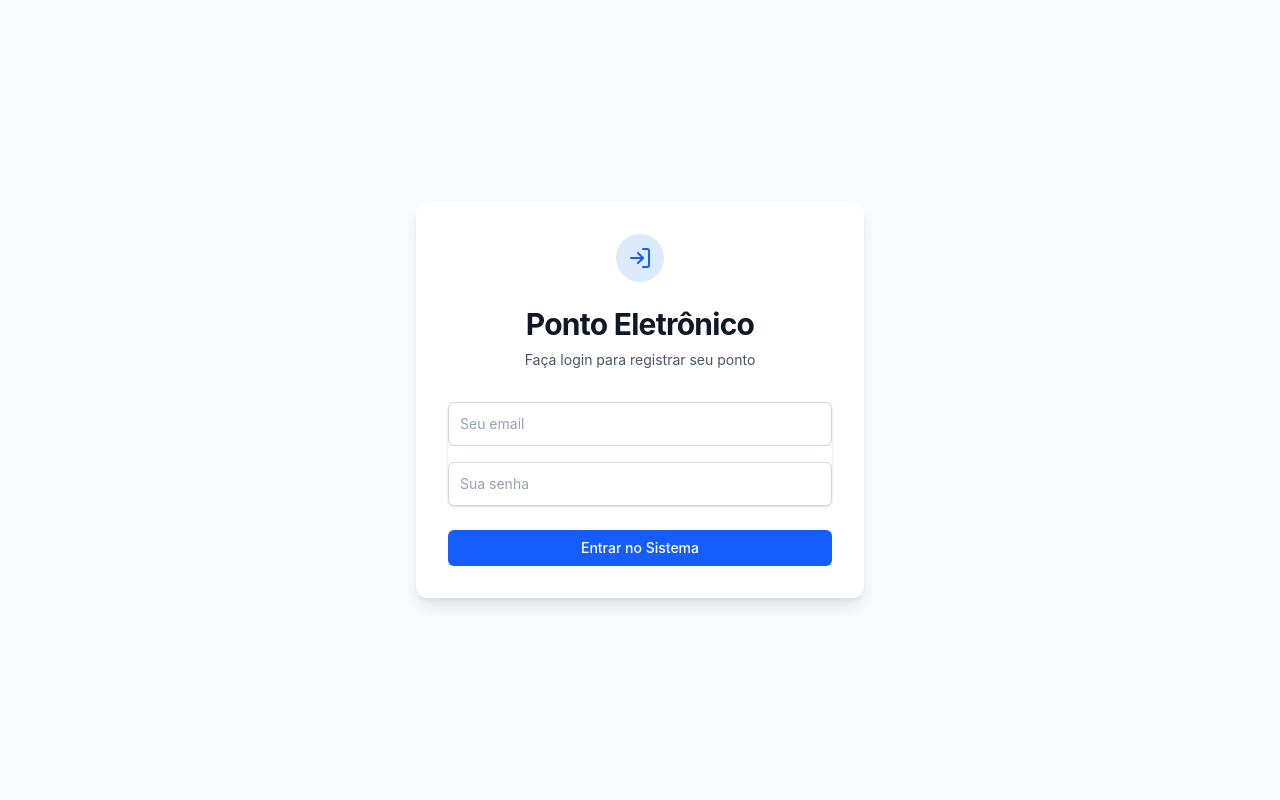
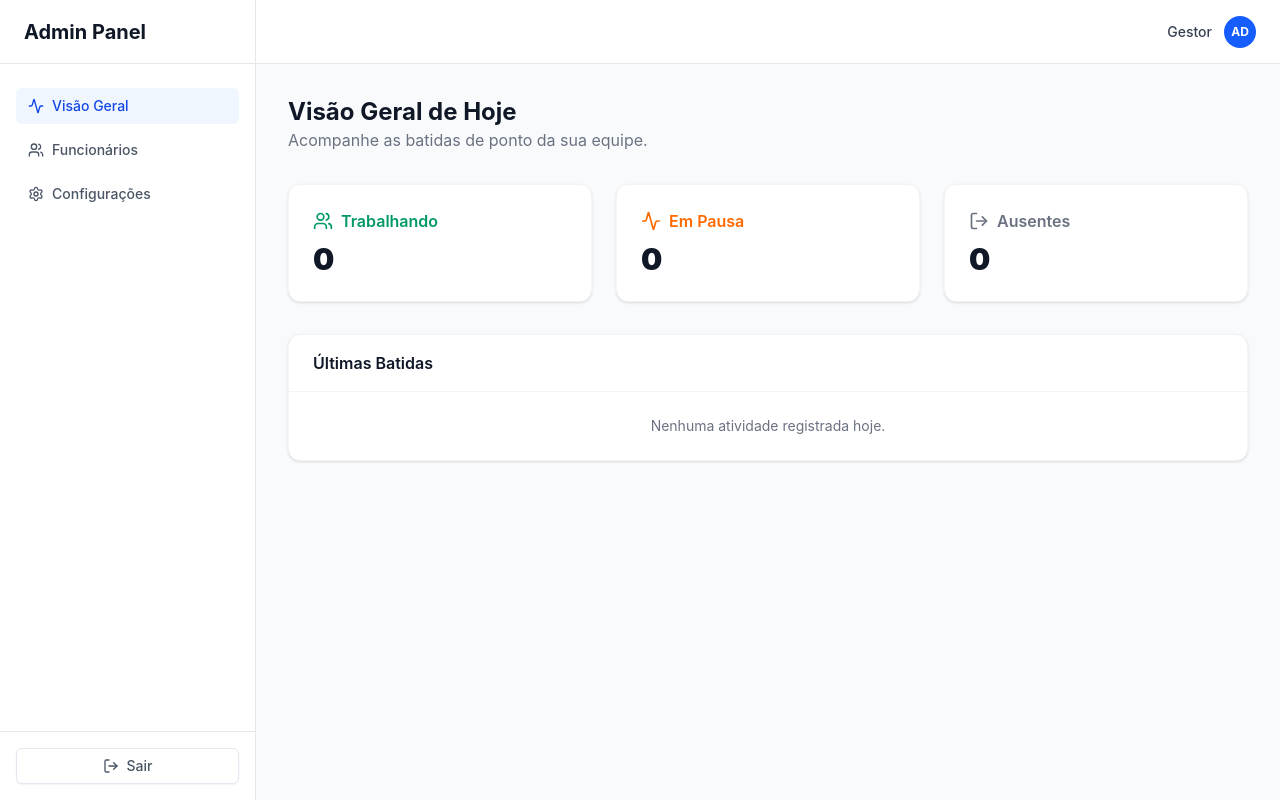
Before and after one commit to BriaNvmE03/ponto_eletronico, a React (Vite) app: page /admin in a window 1280 px wide. Before the commit this address led to /login. Built offline with nearby package versions, Linux system fonts and the light colour scheme; no server answers.

Commit message:
feat: integração do login com supabase, correção de dependências e menu do dashboard

```diff
--- a/package.json
+++ b/package.json
@@ -10,8 +10,10 @@
     "preview": "vite preview"
   },
   "dependencies": {
+    "@radix-ui/react-slot": "^1.3.3",
     "@supabase/supabase-js": "^2.116.0",
     "@tailwindcss/vite": "^4.3.3",
+    "class-variance-authority": "^0.7.1",
     "clsx": "^2.1.1",
     "cn": "^0.3.2",
     "date-fns": "^4.4.0",
--- a/src/App.tsx
+++ b/src/App.tsx
@@ -1,6 +1,7 @@
 import { BrowserRouter as Router, Routes, Route, Navigate } from "react-router-dom"
 import { Login } from "./pages/Login"
 import { AppDashboard } from "./pages/AppDashboard"
+import { AdminDashboard } from "./pages/AdminDashboard"
 
 function App() {
   return (
@@ -8,6 +9,7 @@ function App() {
       <Routes>
         <Route path="/login" element={<Login />} />
         <Route path="/app" element={<AppDashboard />} />
+        <Route path="/admin" element={<AdminDashboard />} />
         {/* Fallback route */}
         <Route path="*" element={<Navigate to="/login" replace />} />
       </Routes>
--- a/src/components/ui/button.tsx
+++ b/src/components/ui/button.tsx
@@ -1,7 +1,7 @@
 import * as React from "react"
 import { cva, type VariantProps } from "class-variance-authority"
-import { cn } from "cn"
-import { Slot } from "radix-ui"
+import { cn } from "@/lib/utils"
+import { Slot } from "@radix-ui/react-slot"
 
 const buttonVariants = cva(
   "inline-flex shrink-0 items-center justify-center gap-2 rounded-md text-sm font-medium whitespace-nowrap transition-all outline-none focus-visible:border-ring focus-visible:ring-[3px] focus-visible:ring-ring/50 disabled:pointer-events-none disabled:opacity-50 aria-invalid:border-destructive aria-invalid:ring-destructive/20 dark:aria-invalid:ring-destructive/40 [&_svg]:pointer-events-none [&_svg]:shrink-0 [&_svg:not([class*='size-'])]:size-4",
--- /dev/null
+++ b/src/pages/AdminDashboard.tsx
@@ -0,0 +1,102 @@
+import { Button } from "@/components/ui/button";
+import { LogOut, Users, Settings, Activity } from "lucide-react";
+import { useNavigate } from "react-router-dom";
+import { supabase } from "@/lib/supabase";
+
+export function AdminDashboard() {
+  const navigate = useNavigate();
+
+  const handleLogout = async () => {
+    await supabase.auth.signOut();
+    navigate("/login");
+  };
+
+  return (
+    <div className="min-h-screen bg-gray-50 flex">
+      {/* Sidebar (Admin Menu) */}
+      <aside className="w-64 bg-white border-r border-gray-200 hidden md:flex flex-col">
+        <div className="h-16 flex items-center px-6 border-b border-gray-200">
+          <h1 className="text-xl font-bold text-gray-900">Admin Panel</h1>
+        </div>
+        <nav className="flex-1 px-4 py-6 space-y-2">
+          <Button variant="ghost" className="w-full justify-start gap-2 bg-blue-50 text-blue-700">
+            <Activity className="h-5 w-5" />
+            Visão Geral
+          </Button>
+          <Button variant="ghost" className="w-full justify-start gap-2 text-gray-600">
+            <Users className="h-5 w-5" />
+            Funcionários
+          </Button>
+          <Button variant="ghost" className="w-full justify-start gap-2 text-gray-600">
+            <Settings className="h-5 w-5" />
+            Configurações
+          </Button>
+        </nav>
+        <div className="p-4 border-t border-gray-200">
+          <Button variant="outline" className="w-full justify-center gap-2 text-gray-600" onClick={handleLogout}>
+            <LogOut className="h-5 w-5" />
+            Sair
+          </Button>
+        </div>
+      </aside>
+
+      {/* Main Content */}
+      <main className="flex-1">
+        <header className="h-16 bg-white border-b border-gray-200 flex items-center px-6 justify-between md:justify-end">
+          <h1 className="text-xl font-bold text-gray-900 md:hidden">Admin Panel</h1>
+          <div className="flex items-center gap-3">
+            <span className="text-sm font-medium text-gray-700">Gestor</span>
+            <div className="h-8 w-8 rounded-full bg-blue-600 flex items-center justify-center text-white font-bold text-xs">
+              AD
+            </div>
+          </div>
+        </header>
+
+        <div className="p-6 md:p-8">
+          <div className="mb-8">
+            <h2 className="text-2xl font-bold text-gray-900">Visão Geral de Hoje</h2>
+            <p className="text-gray-500">Acompanhe as batidas de ponto da sua equipe.</p>
+          </div>
+
+          {/* Cards */}
+          <div className="grid grid-cols-1 gap-6 sm:grid-cols-2 lg:grid-cols-3">
+            <div className="bg-white rounded-xl shadow-sm border border-gray-100 p-6">
+              <div className="flex items-center text-emerald-600 mb-2">
+                <Users className="h-5 w-5 mr-2" />
+                <h3 className="font-semibold">Trabalhando</h3>
+              </div>
+              <p className="text-3xl font-black text-gray-900">0</p>
+            </div>
+
+            <div className="bg-white rounded-xl shadow-sm border border-gray-100 p-6">
+              <div className="flex items-center text-orange-500 mb-2">
+                <Activity className="h-5 w-5 mr-2" />
+                <h3 className="font-semibold">Em Pausa</h3>
+              </div>
+              <p className="text-3xl font-black text-gray-900">0</p>
+            </div>
+
+            <div className="bg-white rounded-xl shadow-sm border border-gray-100 p-6">
+              <div className="flex items-center text-gray-500 mb-2">
+                <LogOut className="h-5 w-5 mr-2" />
+                <h3 className="font-semibold">Ausentes</h3>
+              </div>
+              <p className="text-3xl font-black text-gray-900">0</p>
+            </div>
+          </div>
+
+          {/* Recent Activity Table Placeholder */}
+          <div className="mt-8 bg-white rounded-xl shadow-sm border border-gray-100 overflow-hidden">
+            <div className="px-6 py-4 border-b border-gray-100">
+              <h3 className="font-semibold text-gray-900">Últimas Batidas</h3>
+            </div>
+            <div className="p-6 text-center text-gray-500 text-sm">
+              Nenhuma atividade registrada hoje.
+            </div>
+          </div>
+
+        </div>
+      </main>
+    </div>
+  );
+}
--- a/src/pages/AppDashboard.tsx
+++ b/src/pages/AppDashboard.tsx
@@ -3,14 +3,32 @@ import { Button } from "@/components/ui/button";
 import { LogOut, MapPin, Clock, Coffee, Play } from "lucide-react";
 import { format } from "date-fns";
 import { ptBR } from "date-fns/locale";
+import { supabase } from "@/lib/supabase";
+import { useNavigate } from "react-router-dom";
 
 export function AppDashboard() {
   const [currentTime, setCurrentTime] = useState(new Date());
+  const [userEmail, setUserEmail] = useState<string | null>(null);
+  const navigate = useNavigate();
 
   useEffect(() => {
+    // Buscar o usuário atual logado
+    supabase.auth.getUser().then(({ data }) => {
+      if (data.user) {
+        setUserEmail(data.user.email || null);
+      } else {
+        navigate("/login");
+      }
+    });
+
     const timer = setInterval(() => setCurrentTime(new Date()), 1000);
     return () => clearInterval(timer);
-  }, []);
+  }, [navigate]);
+
+  const handleLogout = async () => {
+    await supabase.auth.signOut();
+    navigate("/login");
+  };
 
   return (
     <div className="min-h-screen bg-gray-50 pb-12">
@@ -23,13 +41,13 @@ export function AppDashboard() {
             </div>
             <div className="flex items-center gap-4">
               <div className="text-right hidden sm:block">
-                <p className="text-sm font-medium text-gray-900">João Silva</p>
-                <p className="text-xs text-gray-500">Desenvolvedor Front-end</p>
+                <p className="text-sm font-medium text-gray-900">{userEmail}</p>
+                <p className="text-xs text-gray-500">Funcionário</p>
               </div>
-              <div className="h-10 w-10 rounded-full bg-blue-100 flex items-center justify-center text-blue-600 font-bold">
-                JS
+              <div className="h-10 w-10 rounded-full bg-blue-100 flex items-center justify-center text-blue-600 font-bold uppercase">
+                {userEmail ? userEmail.charAt(0) : "U"}
               </div>
-              <Button variant="ghost" size="icon" className="text-gray-500 hover:text-red-600">
+              <Button variant="ghost" size="icon" className="text-gray-500 hover:text-red-600" onClick={handleLogout}>
                 <LogOut className="h-5 w-5" />
               </Button>
             </div>
--- a/src/pages/Login.tsx
+++ b/src/pages/Login.tsx
@@ -2,21 +2,32 @@ import { useState } from "react";
 import { Button } from "@/components/ui/button";
 import { LogIn } from "lucide-react";
 import { useNavigate } from "react-router-dom";
+import { supabase } from "@/lib/supabase";
 
 export function Login() {
   const [email, setEmail] = useState("");
   const [password, setPassword] = useState("");
   const [loading, setLoading] = useState(false);
+  const [errorMsg, setErrorMsg] = useState("");
   const navigate = useNavigate();
 
   const handleLogin = async (e: React.FormEvent) => {
     e.preventDefault();
     setLoading(true);
-    // TODO: Connect with Supabase Auth
-    setTimeout(() => {
-      setLoading(false);
+    setErrorMsg("");
+
+    const { error } = await supabase.auth.signInWithPassword({
+      email,
+      password,
+    });
+
+    setLoading(false);
+
+    if (error) {
+      setErrorMsg(error.message);
+    } else {
       navigate("/app");
-    }, 1000);
+    }
   };
 
   return (
@@ -35,6 +46,11 @@ export function Login() {
         </div>
 
         <form className="mt-8 space-y-6" onSubmit={handleLogin}>
+          {errorMsg && (
+            <div className="rounded-md bg-red-50 p-4 text-sm text-red-700">
+              {errorMsg}
+            </div>
+          )}
           <div className="space-y-4 rounded-md shadow-sm">
             <div>
               <label htmlFor="email-address" className="sr-only">
--- a/vite.config.ts
+++ b/vite.config.ts
@@ -8,7 +8,7 @@ export default defineConfig({
   plugins: [react(), tailwindcss()],
   resolve: {
     alias: {
-      "@": path.resolve(__dirname, "./src"),
+      "@": path.resolve(import.meta.dirname, "./src"),
     },
   },
 })
```
Also changed, not shown: 1 other file (tests, documents, lock files or other folders).
